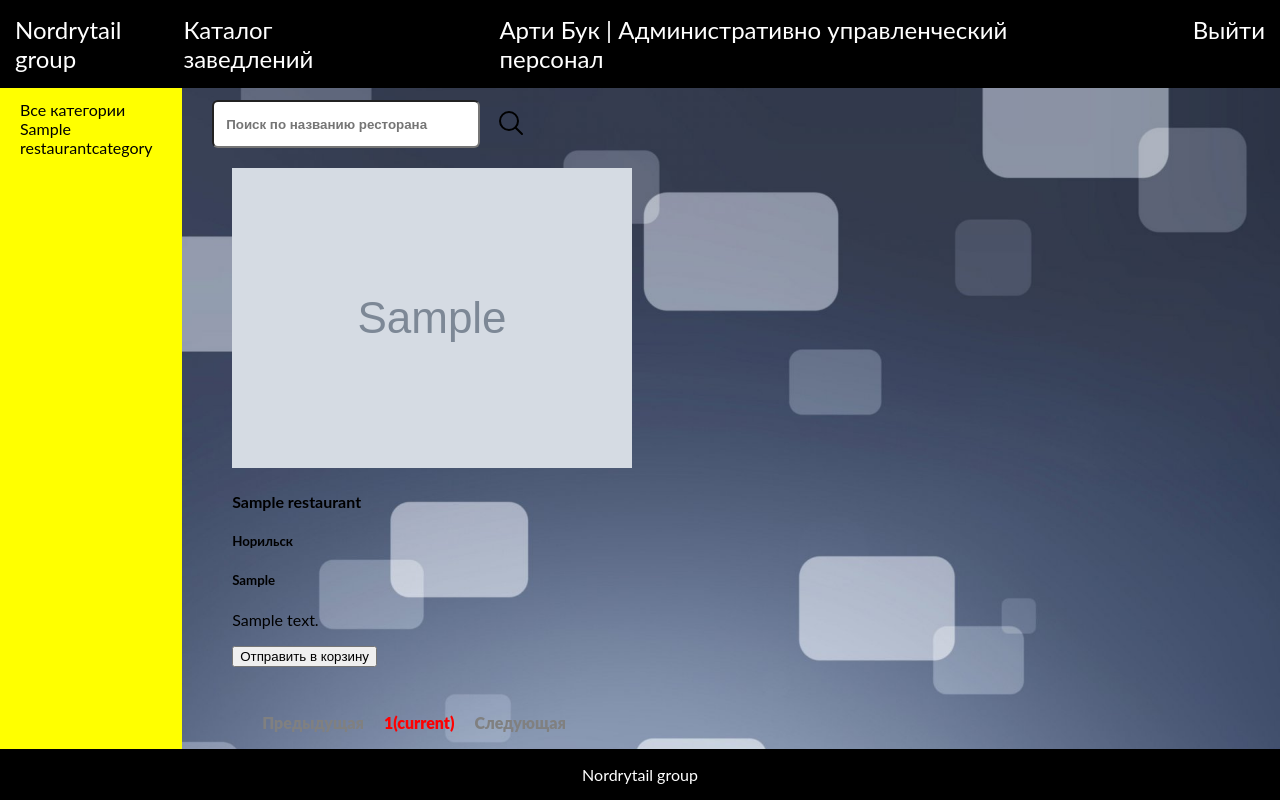
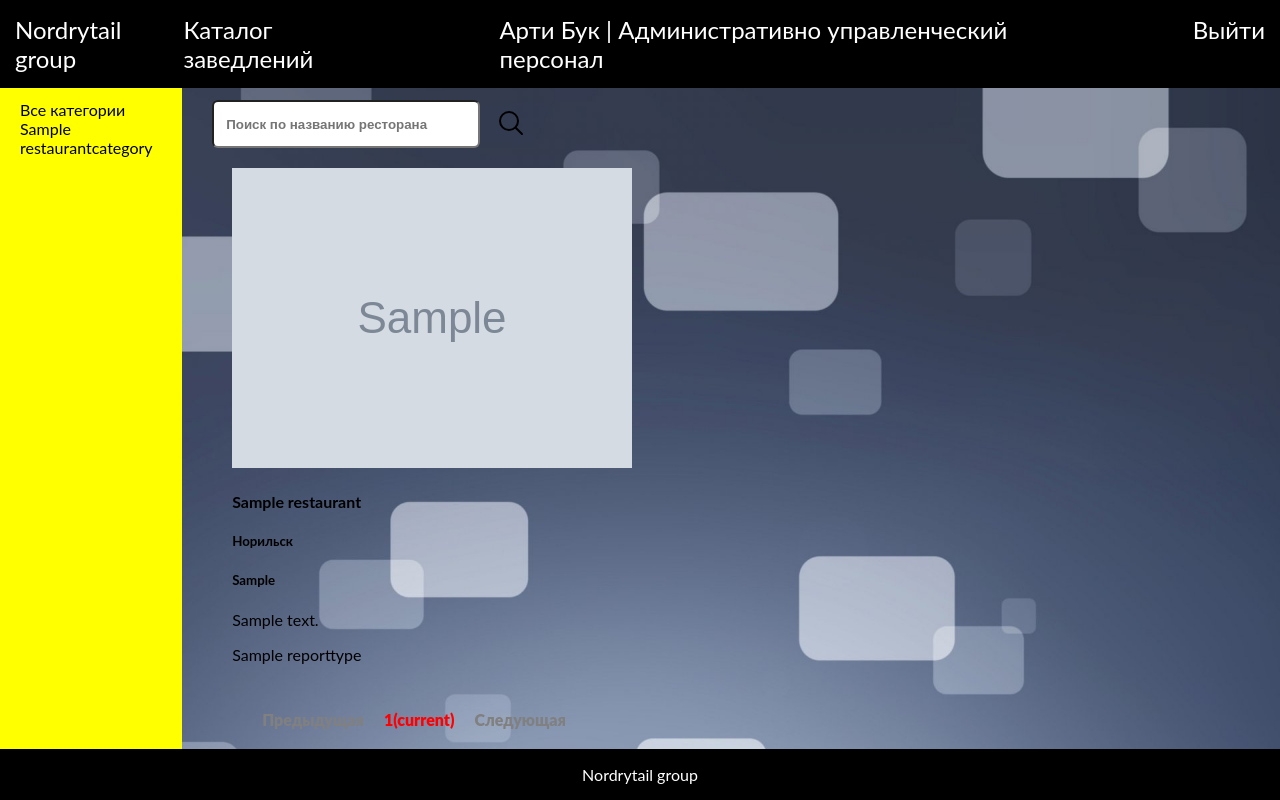
Before and after one commit to ArtiBuk/ESBNRG, a Django app: page /restaurant/ in a window 1280 px wide. Run offline with Django 4.2, Linux system fonts and the light colour scheme; a user stored in the database is signed in; data comes from the database, SQL or seed files in the repository; tables that the repository leaves empty hold one stand-in row (values such as "Sample post"); grey boxes marked "Sample" are stand-in pictures; parts of the project's set-up code (start-up, migrations or seed data) failed here and were passed over; some libraries are stand-ins or nearby versions.

Commit message:
add_reporttype_and_fix_report

```diff
--- a/ESB/restaurant/templates/restaurant/restaurant.html
+++ b/ESB/restaurant/templates/restaurant/restaurant.html
@@ -66,9 +66,11 @@
                                     <h5>{{restaurant.adress}}</h5>
                                     <p class="card-text">{{restaurant.short_description}}</p>
                                 </div>
-                                <div class="card-footer text-center">
-                                    <button type="button" class="btn btn-outline-success">Отправить в корзину</button>
-                                </div>
+                                {% for report_type in report_types %}
+                                    <div class="card-footer text-center">
+                                        <a href="{% url 'restaurant:report_type' restaurant.id report_type.id %}" class="btn btn-outline-success">{{ report_type.name_report }}</a>
+                                    </div>
+                                {% endfor %}
                             </div>
                         </div>
                     {% endfor %}
--- a/ESB/restaurant/urls.py
+++ b/ESB/restaurant/urls.py
@@ -10,4 +10,5 @@ urlpatterns = [
    path('report/<int:restaurant_id>', report, name='report'),
    path('page/<int:page>', restaurant, name='restaurant_pagination'),
    path('search/', search_restaurant, name='search_restaurant'),
+   path('report/<int:restaurant_id>/<int:report_type_id>/', report, name='report_type')
 ]
--- a/ESB/restaurant/views.py
+++ b/ESB/restaurant/views.py
@@ -33,11 +33,14 @@ def restaurant(request, category_id=None):
         restaurants = Restaurant.objects.filter(
             perm_grup_fo=user.access_rights)
 
+    report_types = ReportType.objects.all()
+
     paginator = Paginator(restaurants, 6)
     page_number = request.GET.get('page')
     page_obj = paginator.get_page(page_number)
     context.update({
         'restaurant': page_obj,
+        'report_types': report_types,  # Добавляем список видов отчетов в контекст
     })
     return render(request, 'restaurant/restaurant.html', context)
 
@@ -89,9 +92,13 @@ def generate_graph(report_data):
 
     return fig.to_html(full_html=False)
 
-def report(request, restaurant_id):
+
+def report(request, restaurant_id,report_type_id):
     restaurant = Restaurant.objects.get(pk=restaurant_id)
+    report_type = ReportType.objects.get(pk=report_type_id)
 
+    if report_type_id != 1:
+        return {}
     # по умолчанию отчет за последнюю неделю
     end_date = datetime.date.today()
     start_date = end_date - datetime.timedelta(days=7)
```
